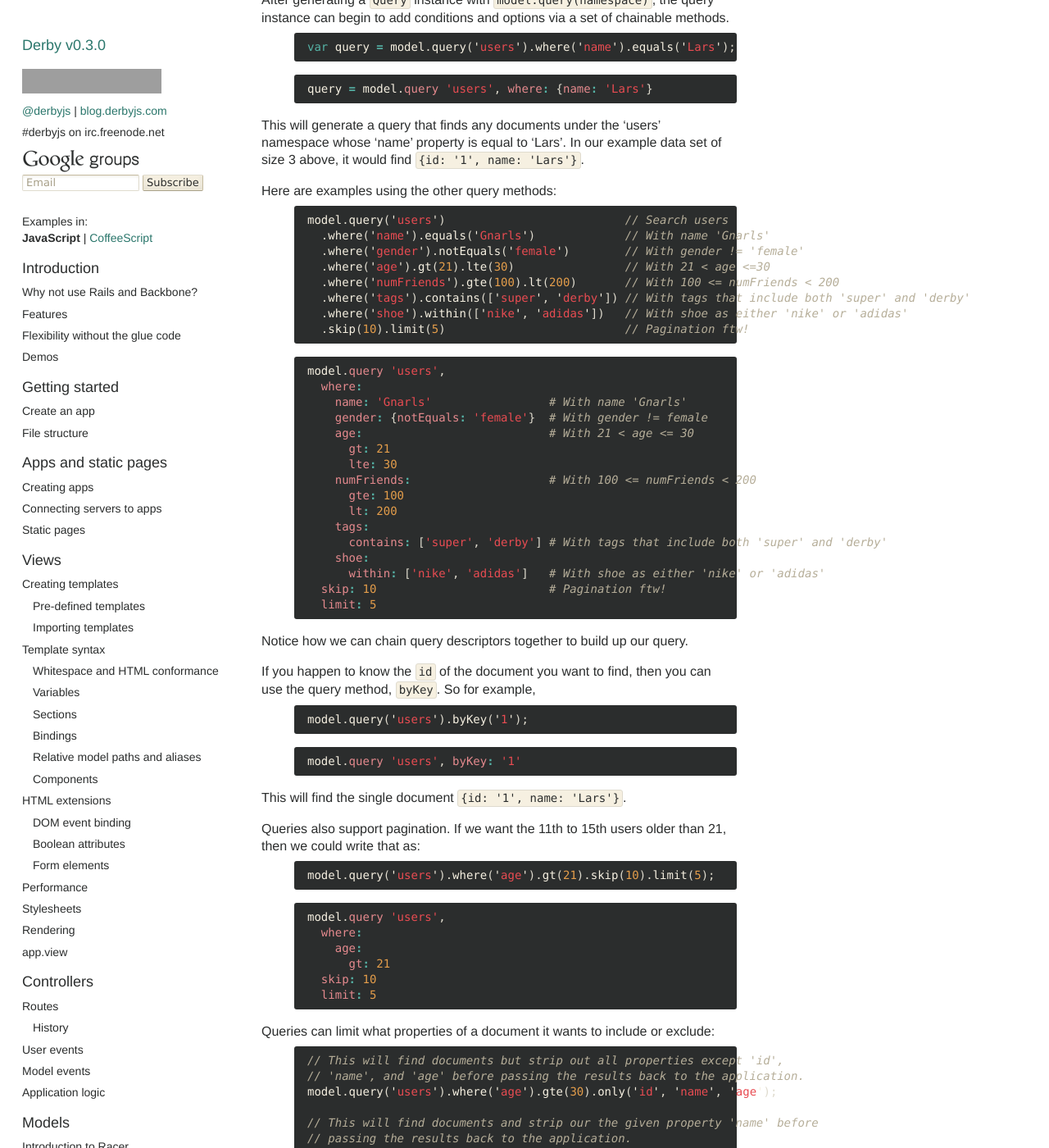
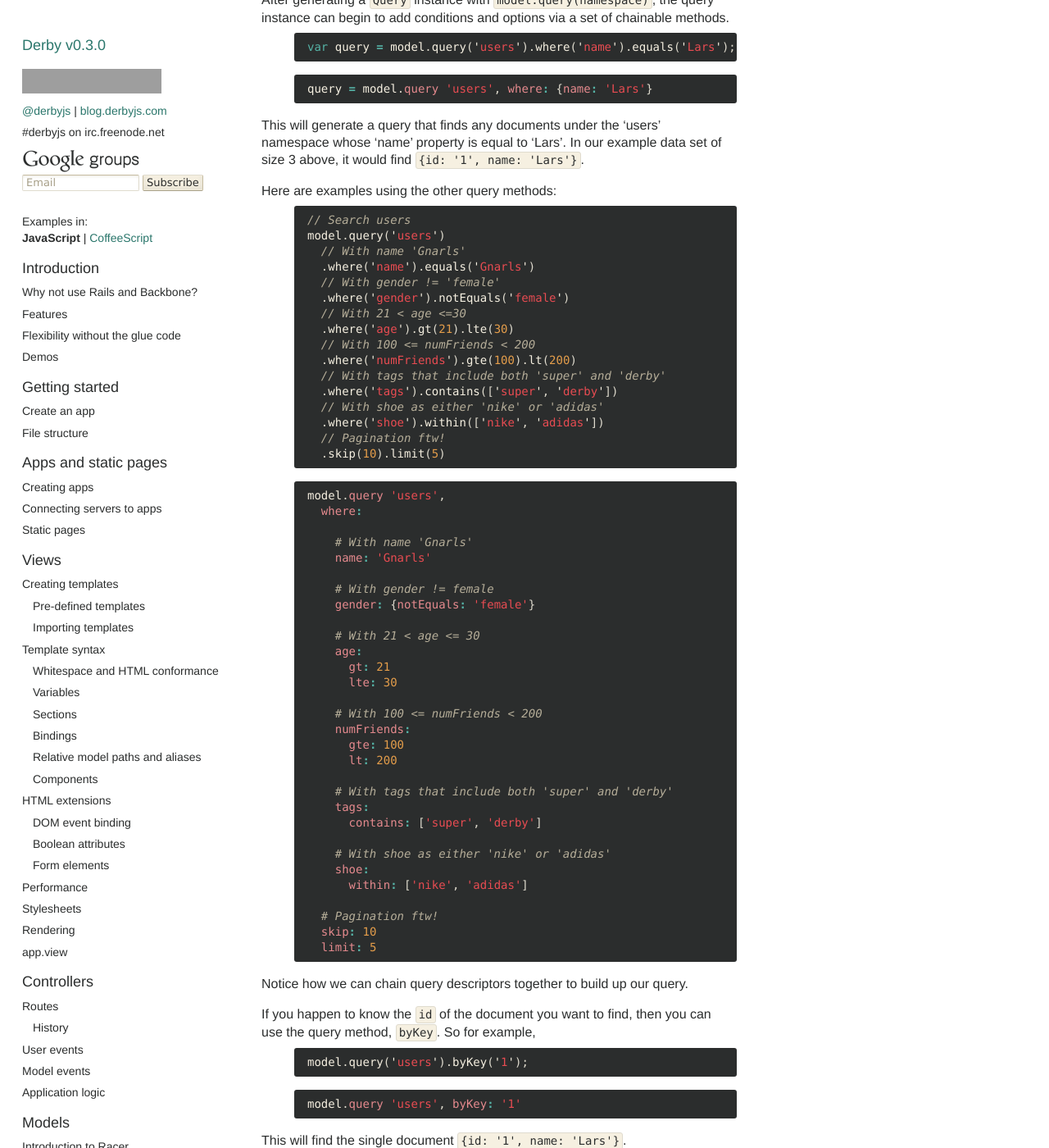
Before and after one commit to derbyjs/derby, a Jekyll site: the page built from index.md, in a window 1280 px wide and 1400 px high, scrolled down 38904 px. Shown: the whole window at 82% size. Built offline with Jekyll 4.4.1, drawn with Linux system fonts in a browser that asks for light colours; grey boxes are pictures that could not be loaded.

Commit message:
Formatting fixes

```diff
--- a/index.md
+++ b/index.md
@@ -1588,31 +1588,53 @@ above, it would find `{id: '1', name: 'Lars'}`.
 Here are examples using the other query methods:
 
 {% highlight javascript %}
-model.query('users')                          // Search users
-  .where('name').equals('Gnarls')             // With name 'Gnarls'
-  .where('gender').notEquals('female')        // With gender != 'female'
-  .where('age').gt(21).lte(30)                // With 21 < age <=30
-  .where('numFriends').gte(100).lt(200)       // With 100 <= numFriends < 200
-  .where('tags').contains(['super', 'derby']) // With tags that include both 'super' and 'derby'
-  .where('shoe').within(['nike', 'adidas'])   // With shoe as either 'nike' or 'adidas'
-  .skip(10).limit(5)                          // Pagination ftw!
+// Search users
+model.query('users')
+  // With name 'Gnarls'
+  .where('name').equals('Gnarls')
+  // With gender != 'female'
+  .where('gender').notEquals('female')
+  // With 21 < age <=30
+  .where('age').gt(21).lte(30)
+  // With 100 <= numFriends < 200
+  .where('numFriends').gte(100).lt(200)
+  // With tags that include both 'super' and 'derby'
+  .where('tags').contains(['super', 'derby'])
+  // With shoe as either 'nike' or 'adidas'
+  .where('shoe').within(['nike', 'adidas'])
+  // Pagination ftw!
+  .skip(10).limit(5)
 {% endhighlight %}
 {% highlight coffeescript %}
 model.query 'users',
   where:
-    name: 'Gnarls'                 # With name 'Gnarls'
-    gender: {notEquals: 'female'}  # With gender != female
-    age:                           # With 21 < age <= 30
+
+    # With name 'Gnarls'
+    name: 'Gnarls'
+
+    # With gender != female
+    gender: {notEquals: 'female'}
+
+    # With 21 < age <= 30
+    age:
       gt: 21
       lte: 30
-    numFriends:                    # With 100 <= numFriends < 200
+
+    # With 100 <= numFriends < 200
+    numFriends:
       gte: 100
       lt: 200
+
+    # With tags that include both 'super' and 'derby'
     tags:
-      contains: ['super', 'derby'] # With tags that include both 'super' and 'derby'
+      contains: ['super', 'derby']
+
+    # With shoe as either 'nike' or 'adidas'
     shoe:
-      within: ['nike', 'adidas']   # With shoe as either 'nike' or 'adidas'
-  skip: 10                         # Pagination ftw!
+      within: ['nike', 'adidas']
+
+  # Pagination ftw!
+  skip: 10
   limit: 5
 {% endhighlight %}
 
```
